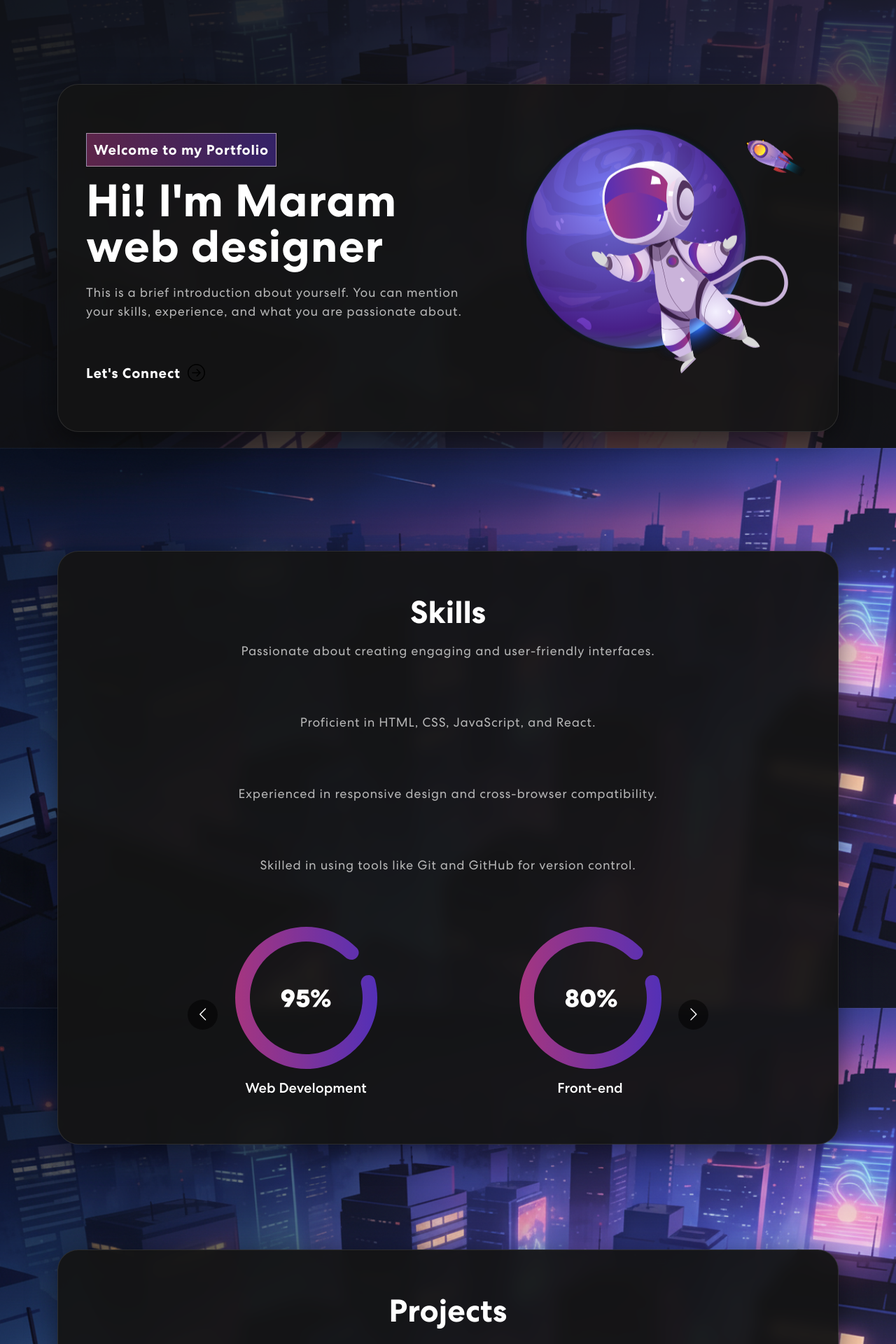
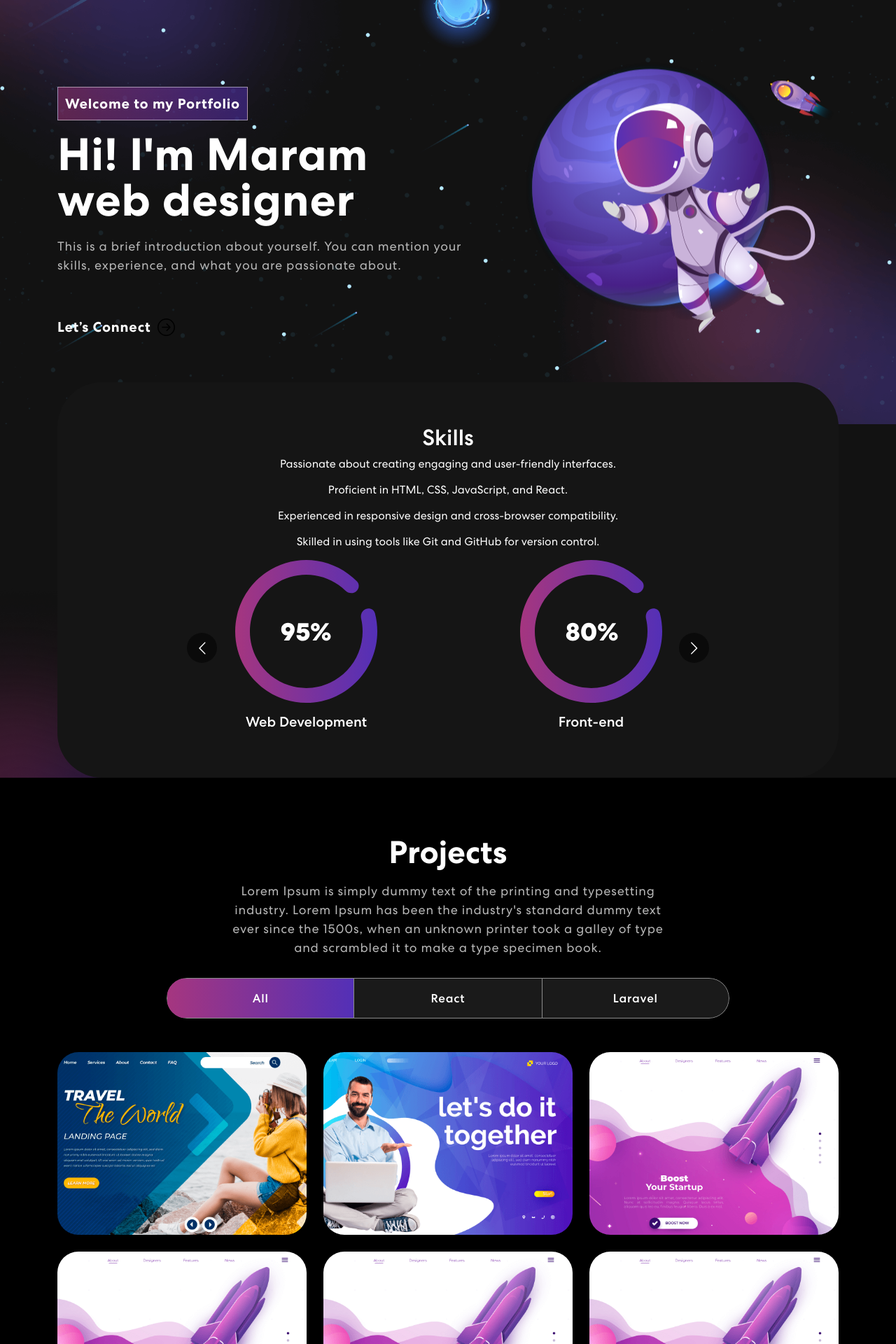
Before and after one commit to maram-aouini/Portfolio, a React (Create React App) app: page / in a window 1280 px wide. Shown: the part 160-2080 px from the top of the page at 70% size. Built offline with nearby package versions, Linux system fonts and the light colour scheme.

Commit message:
Revert "Set fixed background image with scrolling content in rounded corner divs"

```diff
--- a/src/App.css
+++ b/src/App.css
@@ -67,36 +67,9 @@ body {
   font-weight: 400;
   overflow-x: hidden;
   position: relative;
-  background-image: url('./assets/img/banner-bg.png');
-  background-attachment: fixed;
-  background-position: center center;
-  background-size: cover;
-  background-repeat: no-repeat;
+  background-color: #121212 !important;
   color: #fff !important;
   font-family: 'Centra', sans-serif !important;
-}
-
-body::before {
-  content: "";
-  position: fixed;
-  top: 0;
-  left: 0;
-  width: 100%;
-  height: 100%;
-  background-color: rgba(18, 18, 18, 0.7);
-  z-index: -1;
-}
-
-/************ Section Box Styling ************/
-.section-box {
-  background: rgba(21, 21, 21, 0.95);
-  border-radius: 30px;
-  padding: 60px 40px;
-  margin: 20px auto;
-  max-width: 1200px;
-  box-shadow: 0 10px 40px rgba(0, 0, 0, 0.5);
-  backdrop-filter: blur(10px);
-  border: 1px solid rgba(255, 255, 255, 0.1);
 }
 
 h1, h2, h3, h4, h5, h6 {
@@ -297,15 +270,10 @@ nav.navbar .navbar-toggler[aria-expanded="true"] .navbar-toggler-icon {
 .banner {
   margin-top: 0;
   padding: 260px 0 100px 0;
-  background: transparent;
-}
-.banner .section-box {
-  background: rgba(21, 21, 21, 0.9);
-  border-radius: 30px;
-  padding: 60px 40px;
-  box-shadow: 0 10px 40px rgba(0, 0, 0, 0.5);
-  backdrop-filter: blur(10px);
-  border: 1px solid rgba(255, 255, 255, 0.1);
+  background-image: url('./assets/img/banner-bg.png');
+  background-position: top center;
+  background-size: cover;
+  background-repeat: no-repeat;
 }
 .banner .tagline {
   font-weight: 700;
@@ -370,19 +338,15 @@ nav.navbar .navbar-toggler[aria-expanded="true"] .navbar-toggler-icon {
 
 /************ Skills Css ************/
 .skill {
-  padding: 50px 0;
+  padding: 0 0 50px 0;
   position: relative;
-  background: transparent;
 }
 .skill-bx {
-  background: rgba(21, 21, 21, 0.95);
-  border-radius: 30px;
+  background: #151515;
+  border-radius: 64px;
   text-align: center;
   padding: 60px 50px;
-  margin-top: 0;
-  box-shadow: 0 10px 40px rgba(0, 0, 0, 0.5);
-  backdrop-filter: blur(10px);
-  border: 1px solid rgba(255, 255, 255, 0.1);
+  margin-top: -60px;
 }
 .skill h2 {
 	font-size: 45px;
@@ -416,15 +380,7 @@ nav.navbar .navbar-toggler[aria-expanded="true"] .navbar-toggler-icon {
 .project {
   padding: 80px 0;
   position: relative;
-  background: transparent;
-}
-.project .section-box {
-  background: rgba(21, 21, 21, 0.95);
-  border-radius: 30px;
-  padding: 60px 40px;
-  box-shadow: 0 10px 40px rgba(0, 0, 0, 0.5);
-  backdrop-filter: blur(10px);
-  border: 1px solid rgba(255, 255, 255, 0.1);
+  background-color: black;
 }
 .project h2 {
 	font-size: 45px;
@@ -577,18 +533,10 @@ nav.navbar .navbar-toggler[aria-expanded="true"] .navbar-toggler-icon {
   box-shadow: 0 10px 30px rgba(0, 0, 0, 0.4);
 }
 
-/************ Contact Css ************/
+/************ Projects Css ************/
 .contact {
-  background: transparent;
-  padding: 60px 0 100px 0;
-}
-.contact .section-box {
-  background: linear-gradient(90.21deg, rgba(170, 54, 124, 0.9) -5.91%, rgba(74, 47, 189, 0.9) 111.58%);
-  border-radius: 30px;
-  padding: 60px 40px;
-  box-shadow: 0 10px 40px rgba(0, 0, 0, 0.5);
-  backdrop-filter: blur(10px);
-  border: 1px solid rgba(255, 255, 255, 0.1);
+  background: linear-gradient(90.21deg, #AA367C -5.91%, #4A2FBD 111.58%);
+  padding: 60px 0 200px 0;
 }
 .contact img {
   width: 92%;
@@ -659,24 +607,19 @@ nav.navbar .navbar-toggler[aria-expanded="true"] .navbar-toggler-icon {
 
 /************ Footer Css ************/
 .footer {
-  padding: 50px 0;
-  background: transparent;
-}
-.footer .section-box {
-  background: rgba(21, 21, 21, 0.95);
-  border-radius: 30px;
-  padding: 40px;
-  box-shadow: 0 10px 40px rgba(0, 0, 0, 0.5);
-  backdrop-filter: blur(10px);
-  border: 1px solid rgba(255, 255, 255, 0.1);
+  padding: 0 0 50px 0;
+  background-image: url('./assets/img/footer-bg.png');
+  background-position: center center;
+  background-size: cover;
+  background-repeat: no-repeat;
 }
 .newsletter-bx {
   background: #FFFFFF;
-  border-radius: 30px;
+  border-radius: 55px;
   color: #121212;
-  padding: 60px 80px;
-  margin-bottom: 40px;
-  margin-top: 0;
+  padding: 85px 125px;
+  margin-bottom: 80px;
+  margin-top: -122px;
 }
 .newsletter-bx h3 {
   font-weight: 700;
--- a/src/components/Banner.js
+++ b/src/components/Banner.js
@@ -48,7 +48,6 @@ export const Banner = () => {
   return (
     <section className="banner" id="home">
       <Container>
-        <div className="section-box">
         <Row className="align-items-center">
           <Col xs={12} md={6} xl={7}>
             <span className="tagline">Welcome to my Portfolio</span>
@@ -61,14 +60,13 @@ export const Banner = () => {
               skills, experience, and what you are passionate about.
             </p>
             <button onClick={() => console.log("connect")}>
-                Let's Connect <ArrowRightCircle size={25} />
+              Let’s Connect <ArrowRightCircle size={25} />
             </button>
           </Col>
           <Col xs={12} md={6} xl={5}>
             <img src={headerImg} alt="Header" />
           </Col>
         </Row>
-        </div>
       </Container>
     </section>
   );
--- a/src/components/Contact.js
+++ b/src/components/Contact.js
@@ -77,7 +77,6 @@ export const Contact = () => {
     <section className="contact" id="contact">
 
       <Container>
-        <div className="section-box">
         <Row className="align-items-center">
           <Col size={12} md={6}>
             <TrackVisibility>
@@ -163,7 +162,6 @@ export const Contact = () => {
             </TrackVisibility>
           </Col>
         </Row>
-        </div>
       </Container>
     </section>
   );
--- a/src/components/Footer.js
+++ b/src/components/Footer.js
@@ -8,7 +8,6 @@ export const Footer = () => {
   return (
     <footer className="footer">
       <Container>
-        <div className="section-box">
         <Row className="align-items-center">
           <Col sm={6}>
             <img src={logo} alt="Maram Aouini logo" />
@@ -53,7 +52,6 @@ export const Footer = () => {
             </div>
           </Col>
         </Row>
-        </div>
       </Container>
     </footer>
   );
--- a/src/components/Projects.js
+++ b/src/components/Projects.js
@@ -1,6 +1,7 @@
 import { Container, Row, Col, Tab, Nav } from "react-bootstrap";
 import { ProjectCard } from "./ProjectCard";
 import { projectsData } from "../data/projectsData";
+import colorSharp2 from "../assets/img/color-sharp2.png";
 import 'animate.css';
 import TrackVisibility from 'react-on-screen';
 
@@ -21,7 +22,7 @@ export const Projects = () => {
           <Col size={12}>
             <TrackVisibility>
               {({ isVisible }) =>
-              <div className={`section-box ${isVisible ? "animate__animated animate__fadeIn": ""}`}>
+              <div className={isVisible ? "animate__animated animate__fadeIn": ""}>
                 <h2>Projects</h2>
                 <p>Lorem Ipsum is simply dummy text of the printing and typesetting industry. Lorem Ipsum has been the industry's standard dummy text ever since the 1500s, when an unknown printer took a galley of type and scrambled it to make a type specimen book.</p>
                 <Tab.Container id="projects-tabs" defaultActiveKey="first">
@@ -86,6 +87,7 @@ export const Projects = () => {
           </Col>
         </Row>
       </Container>
+      <img className="background-image-right" src={colorSharp2} alt="Background"></img>
     </section>
   )
 }
--- a/src/components/Skills.js
+++ b/src/components/Skills.js
@@ -4,6 +4,7 @@ import { Container, Row, Col } from "react-bootstrap";
 import meter1 from "../assets/img/meter1.svg";
 import meter2 from "../assets/img/meter2.svg";
 import meter3 from "../assets/img/meter3.svg";
+import colorSharp from "../assets/img/color-sharp.png";
 
 export const Skills = () => {
     const responsive = {
@@ -26,7 +27,7 @@ export const Skills = () => {
     };
 
     return (
-        <section className="skill" id="skills">
+        <section className="skills" id="skills">
             <Container>
                 <Row>
                     <Col>
@@ -58,6 +59,7 @@ export const Skills = () => {
                     </Col>
                 </Row>
             </Container>
+            <img className="background-image-left" src={colorSharp} alt="Background" />
         </section>
     )
 }
```
Also changed, not shown: src/assets/img/banner-bg.png. Lines whose indentation alone changed are shown as unchanged.
